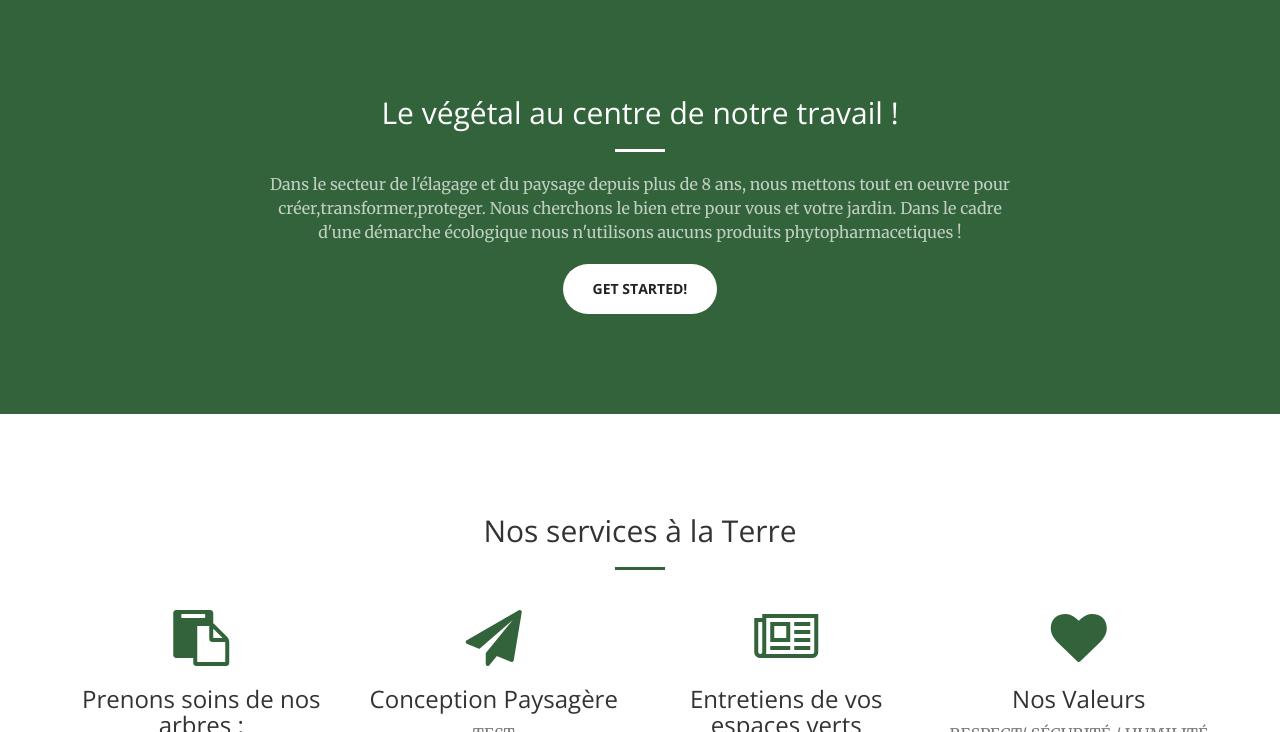
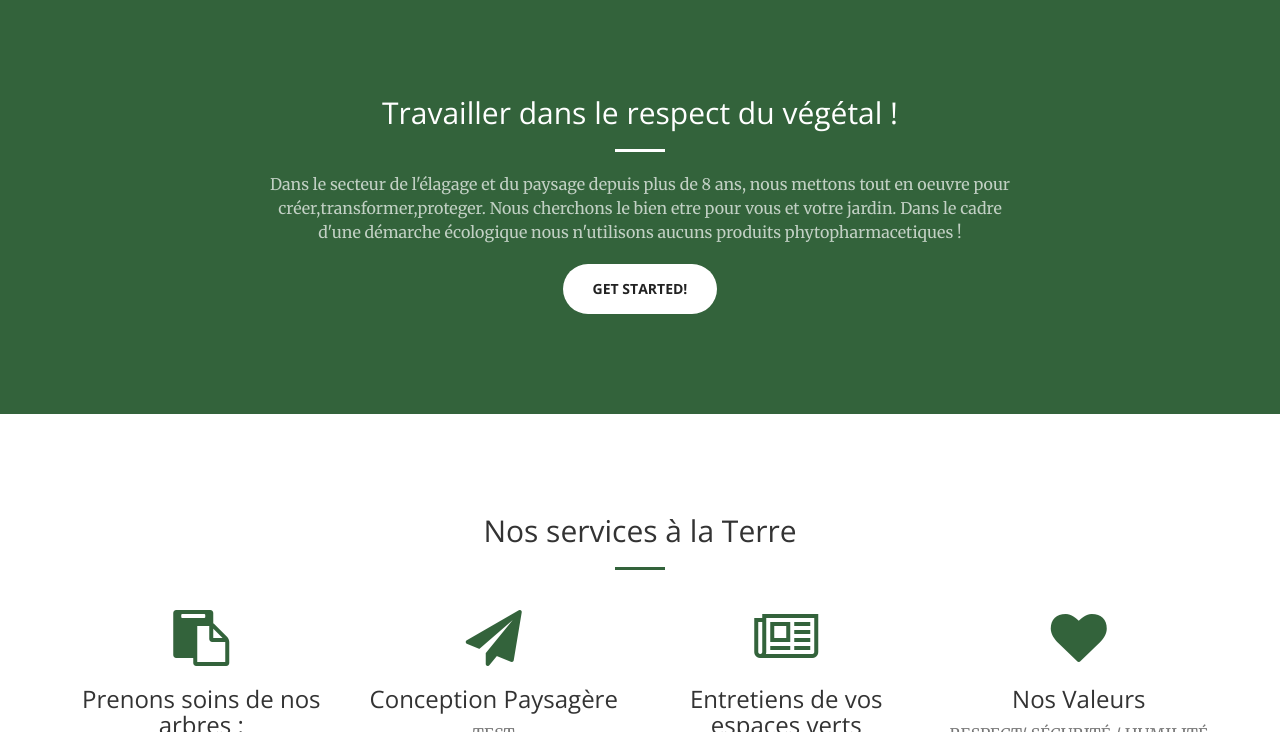
Before and after one commit to 3Abres/3Abres.github.io, a Jekyll site: the page built from index.html, in a window 1280 px wide and 900 px high, scrolled down 736 px, cut to the strip 168-900 px from the top of the window. Built offline with Jekyll 4.4.1, drawn with Linux system fonts in a browser that asks for light colours.

Commit message:
Update call-to-action.html

```diff
--- a/_includes/call-to-action.html
+++ b/_includes/call-to-action.html
@@ -2,7 +2,7 @@
     <div class="container">
         <div class="row">
             <div class="col-lg-8 col-lg-offset-2 text-center">
-                <h2 class="section-heading"> Le végétal au centre de notre travail !</h2>
+                <h2 class="section-heading"> Travailler dans le respect du végétal  !</h2>
                 <hr class="light">
                 <p class="text-faded"> Dans le secteur de l'élagage et du paysage depuis plus de 8 ans, nous mettons tout en oeuvre pour créer,transformer,proteger. Nous cherchons le bien etre pour vous et votre jardin. Dans le cadre d'une démarche écologique nous n'utilisons aucuns produits phytopharmacetiques !</p>
                 <a href="#" class="btn btn-default btn-xl">Get Started!</a>
```
